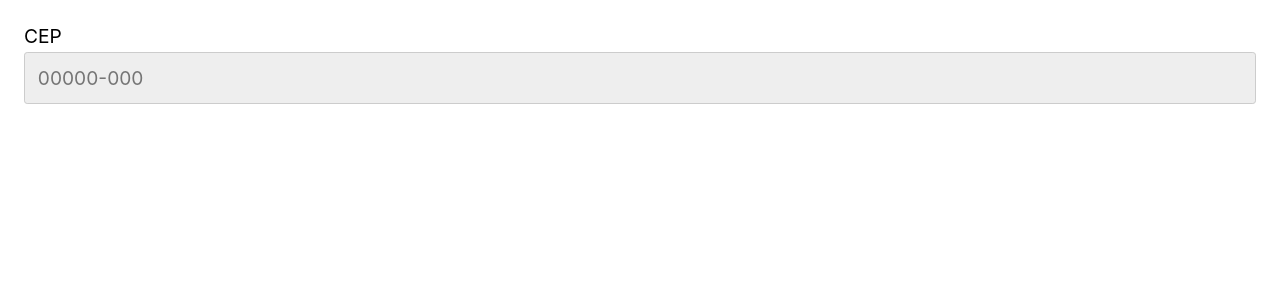
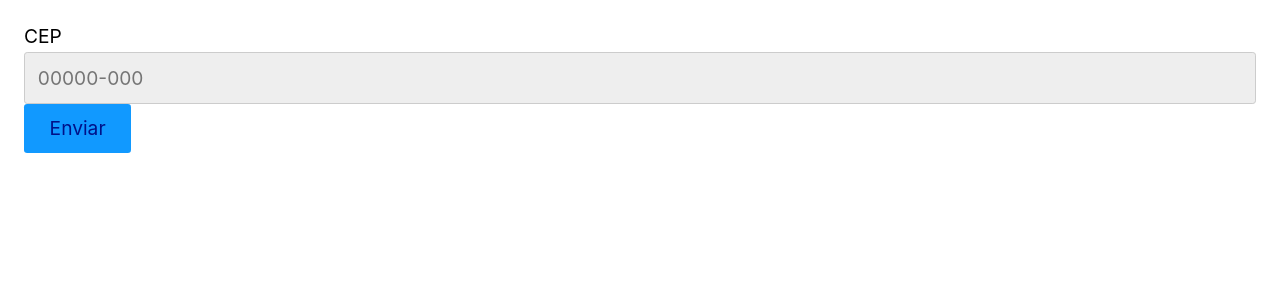
Before and after one commit to MarceloZanguettin/react_input_componentes, a React (Vite) app: page / in a window 1280 px wide. Shown: the top 300 px of the page. Built offline with nearby package versions, Linux system fonts and the light colour scheme.

Commit message:
Função que faz a validação antes de enviar as informações

```diff
--- a/src/App.jsx
+++ b/src/App.jsx
@@ -37,8 +37,17 @@ const App = () => {
     setCep(target.value);
   }
 
+  function handleSubmit(event) {
+    event.preventDefault();
+    if (validadteCep(cep)) {
+      console.log('Enviou');
+    } else {
+      console.log('Não enviar');
+    }
+  }
+
   return (
-    <form>
+    <form onSubmit={handleSubmit}>
       <Input
         label="CEP"
         id="cep"
@@ -49,6 +58,7 @@ const App = () => {
         onChange={handleChanger}
       />
       {error && <p>{error}</p>}
+      <button>Enviar</button>
     </form>
   );
   /*
```
